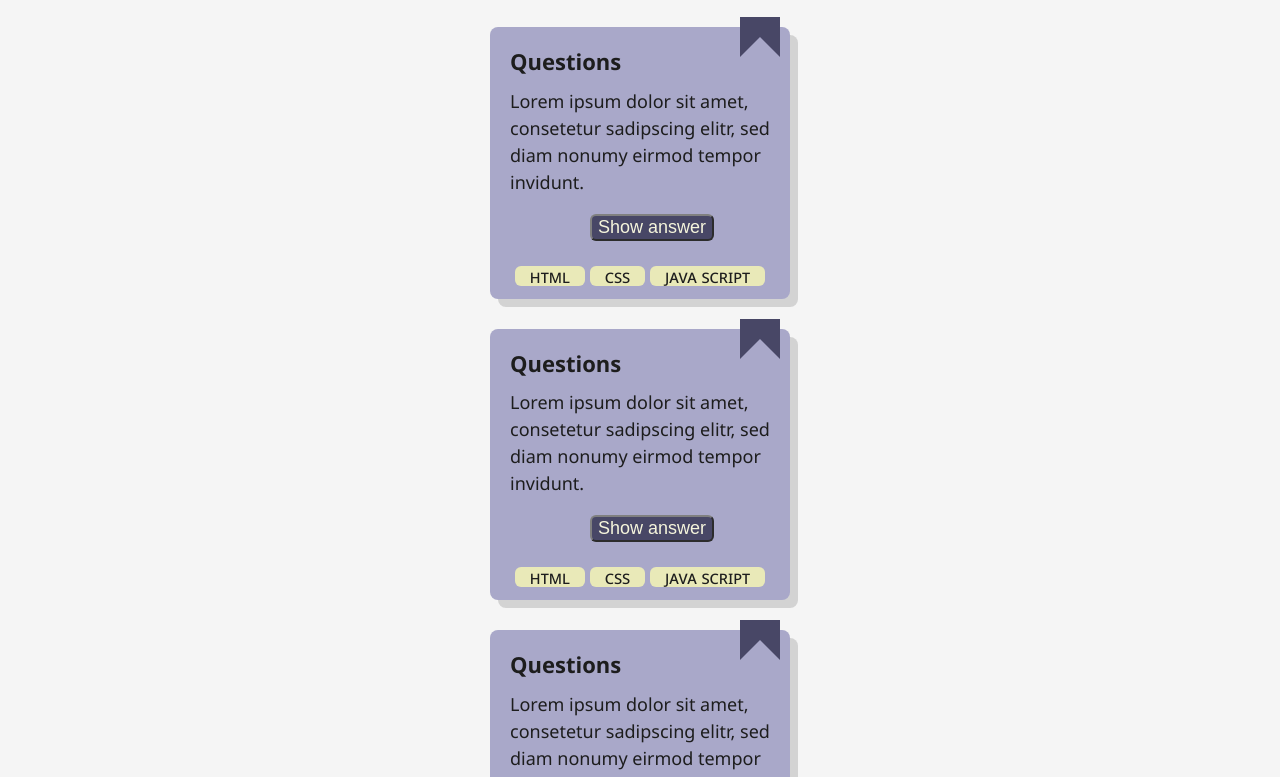
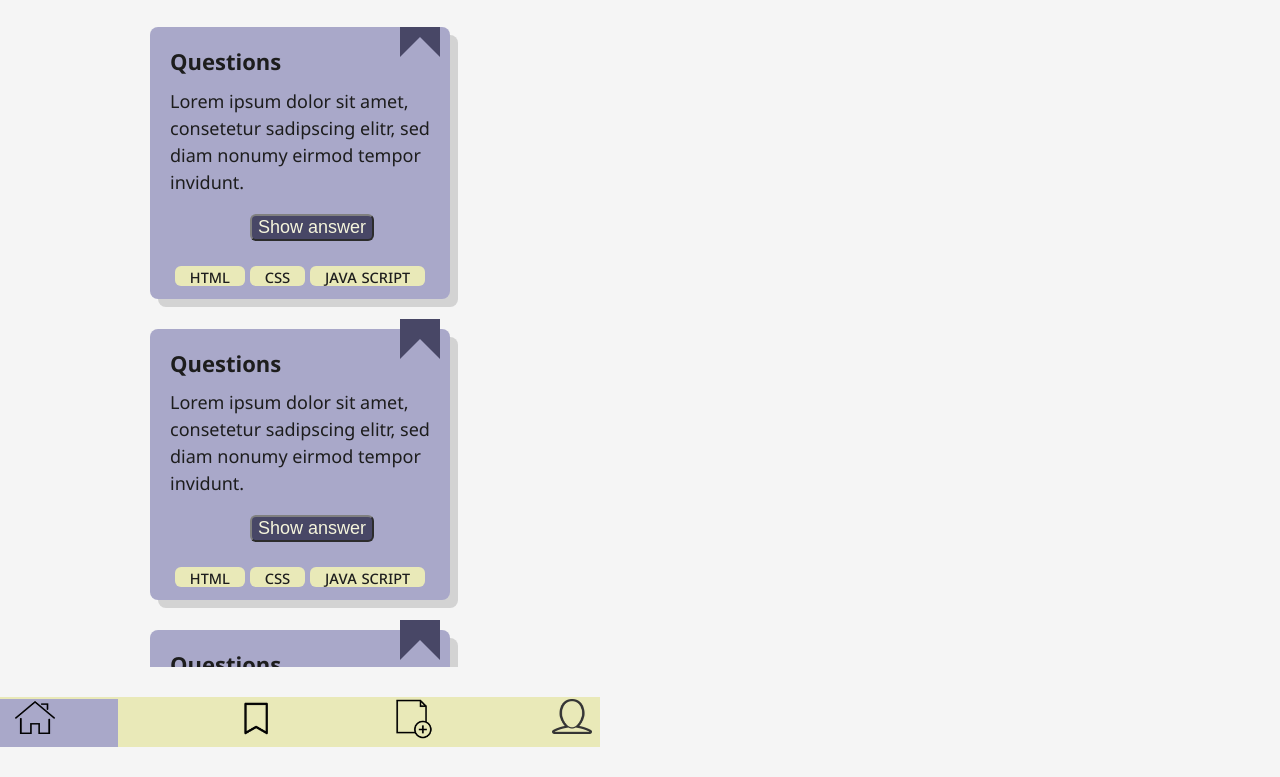
Before and after one commit to danicadombek/qui-appz, a website built with Vite: page src/index.html in a window 1280 px wide. Shown: the part 53-830 px from the top of the page. After the commit the page ends 800 px from the top, so only its background shows below. Built offline with nearby package versions, Linux system fonts and the light colour scheme; files whose address does not match are found by name.

Commit message:
Add overflow-y to main

```diff
--- a/src/index.html
+++ b/src/index.html
@@ -11,7 +11,8 @@
     <header class="app-header">
       <h1 class="app-header__heading">Quiz App</h1>
     </header>
-    <main>
+    <main class="app-main">
+      <section class="app-main__quiz-cards">
         <section class="quiz-card">
           <h2 class="quiz-card__headline">Questions</h2>
           <div
@@ -66,6 +67,7 @@
             <li class="quiz-card__list-element">Java Script</li>
           </ul>
         </section>
+      </section>
     </main>
     <footer class="footer__navi">
       <nav class="footer__navi-home footer__navi-page-state">
--- a/src/styles/_base.css
+++ b/src/styles/_base.css
@@ -12,11 +12,17 @@ body {
   display: grid;
   grid-template-rows: 50px auto 50px;
   row-gap: 30px;
+  height: 100vh;
+  max-width: 600px;
 }
 
-main {
+.app-main {
+  overflow-y: scroll;
+}
+
+.app-main__quiz-cards {
   display: grid;
-  grid-template-rows: auto auto auto;
+  grid-template-rows: 1fr 1fr 1fr;
   row-gap: 30px;
   justify-content: center;
 }
```
Lines whose indentation alone changed are shown as unchanged.
